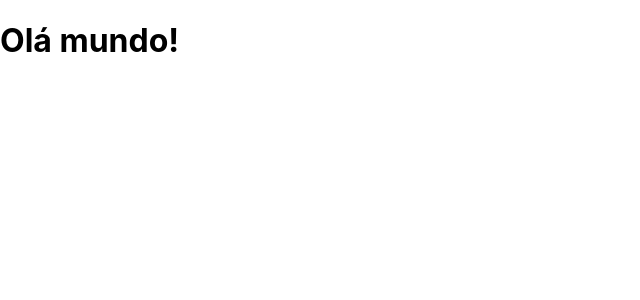
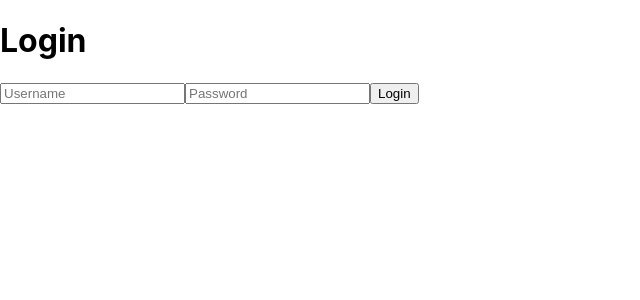
Before and after one commit to NksChi/UPX5, a React (Create React App) app in the folder sistema-estoque/: page /login in a window 1280 px wide. Shown: the top 300 px of the page, without its empty margins (0-640 px from the left). Built offline with nearby package versions, Linux system fonts and the light colour scheme.

Commit message:
login e rotas protegidas

```diff
--- a/sistema-estoque/package.json
+++ b/sistema-estoque/package.json
@@ -8,7 +8,9 @@
     "@testing-library/user-event": "^13.5.0",
     "bootstrap": "^5.3.3",
     "react": "^18.3.1",
+    "react-cookie": "^7.1.4",
     "react-dom": "^18.3.1",
+    "react-router-dom": "^6.23.1",
     "react-scripts": "5.0.1",
     "web-vitals": "^2.1.4"
   },
--- a/sistema-estoque/src/App.js
+++ b/sistema-estoque/src/App.js
@@ -1,12 +1,20 @@
-import logo from './logo.svg';
-import './App.css';
+import React from 'react';
+import { BrowserRouter as Router, Routes, Route } from 'react-router-dom';
+
 import Historico from './Componentes/Historico/Historico'
+import Login  from './Componentes/Login/Login'
+import Home  from './Componentes/Home/Home'
+import PrivateRoute from './PrivateRoute';
 
-function App() {
+const App = () => {
   return (
-    <div>
-      <Historico/>
-    </div>
+    <Router>
+      <Routes>
+        <Route path="/login" element={<Login />} />
+        <Route path="/home" element={<PrivateRoute component={<Home />} />} />
+        <Route path="/historico" element={<PrivateRoute component={<Historico />} />} />
+      </Routes>
+    </Router>
   );
 }
 
--- a/sistema-estoque/src/Componentes/Historico/Historico.jsx
+++ b/sistema-estoque/src/Componentes/Historico/Historico.jsx
@@ -3,7 +3,7 @@ import React from "react"
 const Historico = () => {
     return(
         <div>
-            <h1>Olá mundo!</h1>
+            <h1>Historico</h1>
         </div>
     );
 }
--- /dev/null
+++ b/sistema-estoque/src/Componentes/Home/Home.jsx
@@ -0,0 +1,24 @@
+// src/Dashboard.js
+import React from 'react';
+import { useCookies } from 'react-cookie';
+import { useNavigate } from 'react-router-dom';
+
+const Home = () => {
+  const [cookies, setCookie, removeCookie] = useCookies(['session']);
+  const navigate = useNavigate();
+
+  const handleLogout = () => {
+    removeCookie('session', { path: '/' });
+    navigate('/');
+  }
+
+  return (
+    <div>
+      <h1>Home Page</h1>
+      <p>Bem-vindo! Você está logado.</p>
+      <button onClick={handleLogout}>Logout</button>
+    </div>
+  );
+}
+
+export default Home;
--- /dev/null
+++ b/sistema-estoque/src/Componentes/Login/Login.jsx
@@ -0,0 +1,45 @@
+// src/Login.js
+import React, { useState } from 'react';
+import { useNavigate } from 'react-router-dom';
+import { useCookies } from 'react-cookie';
+
+const Login = () => {
+  const [username, setUsername] = useState('');
+  const [password, setPassword] = useState('');
+  const [cookies, setCookie] = useCookies(['session']);
+  const navigate = useNavigate();
+
+  const handleLogin = (e) => {
+    e.preventDefault();
+    // Simulação de login bem-sucedido
+    if (username === 'user' && password === 'password') {
+      setCookie('session', 'loggedin', { path: '/' });
+      navigate('/dashboard');
+    } else {
+      alert('Credenciais inválidas');
+    }
+  }
+
+  return (
+    <div>
+      <h1>Login</h1>
+      <form onSubmit={handleLogin}>
+        <input
+          type="text"
+          placeholder="Username"
+          value={username}
+          onChange={(e) => setUsername(e.target.value)}
+        />
+        <input
+          type="password"
+          placeholder="Password"
+          value={password}
+          onChange={(e) => setPassword(e.target.value)}
+        />
+        <button type="submit">Login</button>
+      </form>
+    </div>
+  );
+}
+
+export default Login;
--- /dev/null
+++ b/sistema-estoque/src/PrivateRoute.jsx
@@ -0,0 +1,14 @@
+// src/PrivateRoute.js
+import React from 'react';
+import { Navigate } from 'react-router-dom';
+import { useCookies } from 'react-cookie';
+
+const PrivateRoute = ({ component: Component }) => {
+  const [cookies] = useCookies(['session']);
+
+  return (
+    cookies.session ? Component : <Navigate to="/login" />
+  );
+}
+
+export default PrivateRoute;
```
Also changed, not shown: 1 other file (tests, documents, lock files or other folders).
